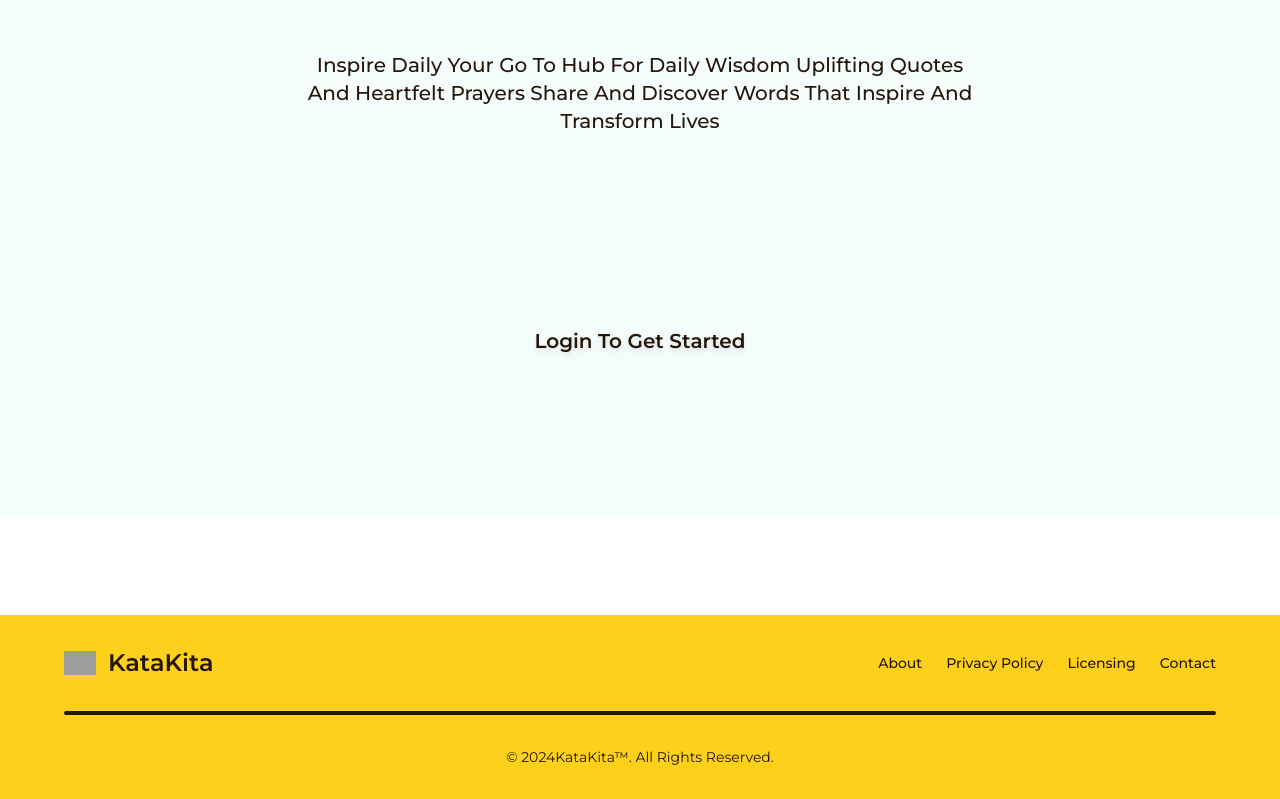
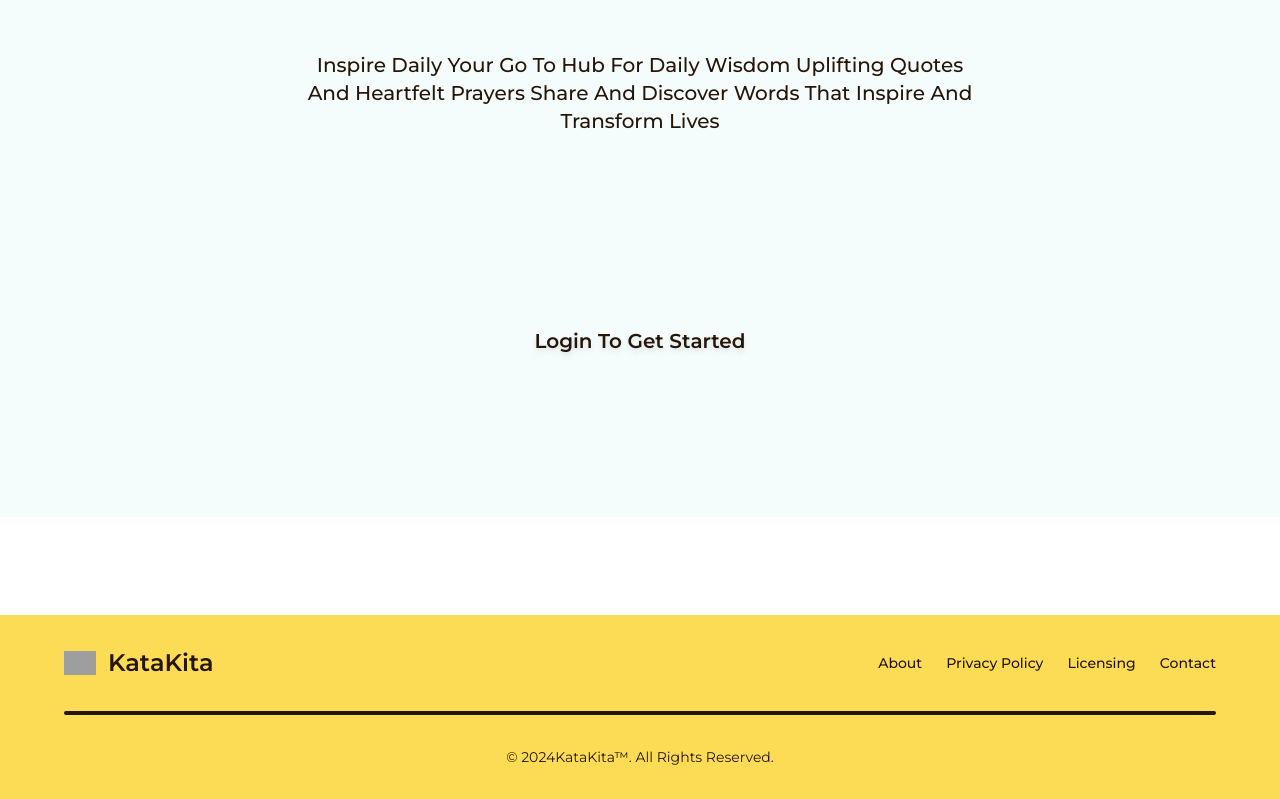
Before and after one commit to anggawidiarta/katakita-quotes-sharing, a Next.js app: page / in a window 1280 px wide. Shown: the part 283-1082 px from the top of the page. Built offline with nearby package versions, Linux system fonts and the light colour scheme; no server answers; grey boxes are pictures that could not be loaded.

Commit message:
style: decrease footer bg color opacity

```diff
--- a/components/Footer/Footer.tsx
+++ b/components/Footer/Footer.tsx
@@ -7,7 +7,7 @@ const Footer: React.FC = () => {
   // test usePathname as to make a conditional footer
   const isProfile = usePathname() === "/profile";
   return (
-    <footer className="relative z-20 bg-[#fdd01c]  mt-7">
+    <footer className="relative z-20 bg-[rgba(253,208,28,0.75)]  mt-7">
       <div className="px-6 py-4 mx-auto sm:px-16 max-w-7xl md:py-8">
         <div className="sm:flex sm:items-center sm:justify-between">
           <a
```
